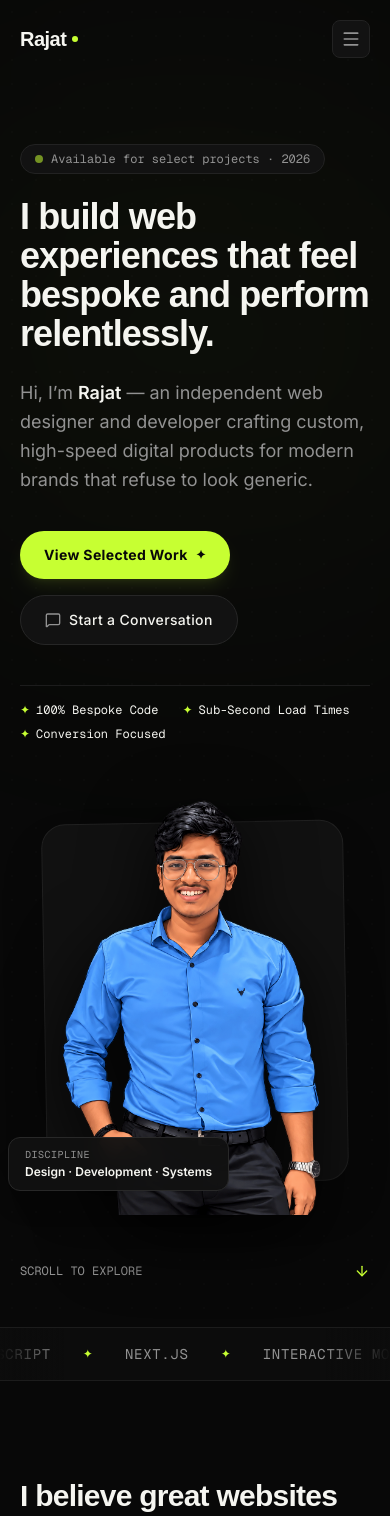
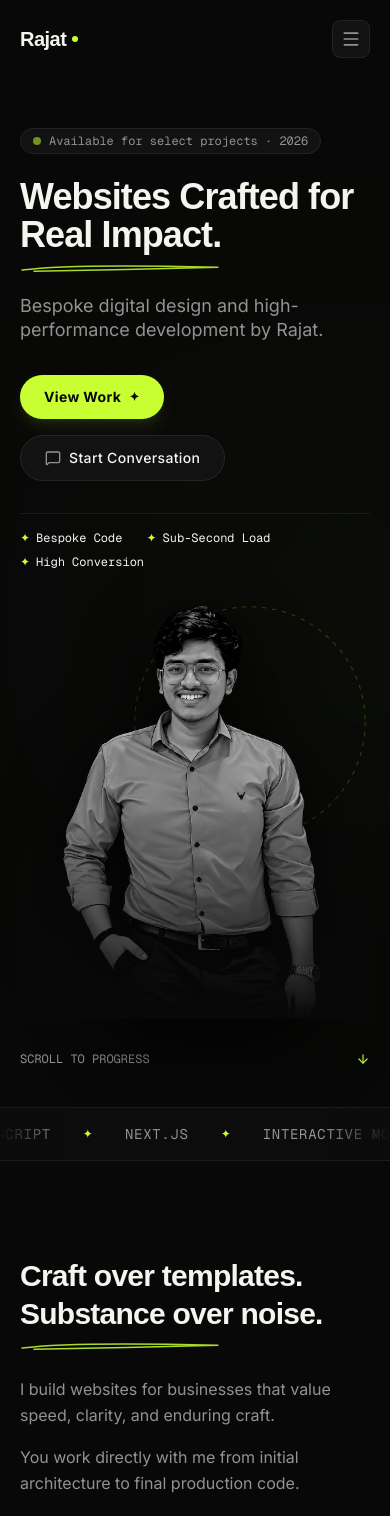
Before and after one commit to rajatadam134/Portfolio, a React (Vite) app: page / in a window 390 px wide. Shown: the top 1516 px of the page. Built offline with nearby package versions, Linux system fonts and the light colour scheme; a web font is replaced by a local one.

Commit message:
feat: redesign hero with bleeding cutout, stacked capabilities list, and organic sketch motifs

```diff
--- a/src/components/About.tsx
+++ b/src/components/About.tsx
@@ -1,5 +1,6 @@
 import React from 'react';
-import { CheckCircle2 } from 'lucide-react';
+import { Check } from 'lucide-react';
+import { SketchStroke } from './SketchMotif';
 
 export const About: React.FC = () => {
   return (
@@ -8,25 +9,27 @@ export const About: React.FC = () => {
 
         <div className="grid grid-cols-1 lg:grid-cols-12 gap-12 lg:gap-16 items-center">
 
-          {/* Visual Column with Offset Card & Half-body Portrait */}
+          {/* Integrated Half-Body Portrait */}
           <div className="lg:col-span-5 order-2 lg:order-1 relative">
-            <div className="relative mx-auto max-w-[380px] sm:max-w-[420px]">
+            <div className="relative mx-auto max-w-[360px] sm:max-w-[400px]">
 
-              {/* Backing geometry box with slight accent border */}
-              <div className="w-full h-[460px] sm:h-[500px] bg-[#111111] rounded-3xl border border-[#222222] shadow-2xl relative overflow-hidden">
-                <div className="absolute top-0 right-0 w-36 h-36 bg-[#C7FF32]/[0.04] blur-3xl rounded-full pointer-events-none" />
-                <div className="absolute bottom-6 left-6 right-6 p-4 rounded-2xl bg-[#161616]/90 backdrop-blur-md border border-[#262626] z-20">
-                  <p className="text-xs font-mono text-[#929292] uppercase tracking-wider">Engineering Principle</p>
-                  <p className="text-sm font-semibold text-[#F5F5F0] mt-0.5">High-speed code + intentional visual taste</p>
+              {/* Backing geometry with sketch border accent */}
+              <div className="w-full h-[440px] sm:h-[480px] bg-[#111111] rounded-3xl border border-[#202020] shadow-2xl relative overflow-hidden">
+                <div className="absolute top-0 right-0 w-40 h-40 bg-[#C7FF32]/[0.03] blur-2xl rounded-full pointer-events-none" />
+                <div className="absolute inset-x-0 bottom-0 h-32 bg-gradient-to-t from-[#111111] to-transparent z-20 pointer-events-none" />
+
+                <div className="absolute bottom-6 left-6 right-6 p-4 rounded-2xl bg-[#161616]/90 backdrop-blur-md border border-[#242424] z-30">
+                  <p className="text-[11px] font-mono text-[#C7FF32] uppercase tracking-wider">Working Model</p>
+                  <p className="text-sm font-semibold text-[#F5F5F0] mt-0.5">Direct partnership, zero middlemen</p>
                 </div>
               </div>
 
-              {/* Half-body cutout overlapping top & side bounds */}
-              <div className="absolute -top-12 -right-4 sm:-right-6 w-[105%] z-10 pointer-events-none">
+              {/* Half-body cutout overlapping edges with subtle tone blend */}
+              <div className="absolute -top-10 -right-4 sm:-right-8 w-[110%] z-10 pointer-events-none">
                 <img
                   src="/images/Rajat_Half_image.png"
-                  alt="Rajat working and designing"
-                  className="w-full h-auto object-contain max-h-[520px] drop-shadow-[0_25px_35px_rgba(0,0,0,0.9)] filter contrast-105"
+                  alt="Rajat"
+                  className="w-full h-auto object-contain max-h-[510px] filter grayscale contrast-115 brightness-95 drop-shadow-[0_25px_35px_rgba(0,0,0,0.95)]"
                   loading="lazy"
                 />
               </div>
@@ -34,37 +37,40 @@ export const About: React.FC = () => {
             </div>
           </div>
 
-          {/* Text Column */}
+          {/* Text Column - Tightened Copy */}
           <div className="lg:col-span-7 order-1 lg:order-2 flex flex-col items-start">
-            <h2 className="text-3xl sm:text-5xl font-bold text-[#F5F5F0] leading-tight mb-6">
-              I believe great websites are built on honest collaboration, not agency layers.
-            </h2>
 
+            <div className="mb-6">
+              <h2 className="text-3xl sm:text-5xl font-bold text-[#F5F5F0] leading-tight">
+                Craft over templates. Substance over noise.
+              </h2>
+              <div className="mt-2">
+                <SketchStroke color="#C7FF32" className="max-w-[140px]" />
+              </div>
+            </div>
+
+            {/* 3 Short sentences max */}
             <div className="space-y-4 text-base sm:text-lg text-[#929292] leading-relaxed max-w-2xl mb-8">
               <p>
-                Most websites fail because they trade substance for bloated templates or generic animations that look cool in a pitch deck but crumble on a real user’s phone.
+                I build websites for businesses that value speed, clarity, and enduring craft.
               </p>
               <p>
-                When you work with me, you work directly with the person writing the code, setting the typography, and profiling the network waterfall. I obsess over the small details that make a site feel swift, durable, and genuinely aligned with your commercial reality.
+                You work directly with me from initial architecture to final production code.
+              </p>
+              <p>
+                No account managers, no bloated handoffs, and zero template shortcuts.
               </p>
             </div>
 
-            {/* Direct working values */}
+            {/* Two clean proof rows */}
             <div className="grid grid-cols-1 sm:grid-cols-2 gap-4 w-full max-w-2xl pt-6 border-t border-[#1C1C1C]">
-              <div className="flex items-start gap-3 p-4 rounded-xl bg-[#111111] border border-[#1E1E1E]">
-                <CheckCircle2 className="w-5 h-5 text-[#C7FF32] shrink-0 mt-0.5" />
-                <div>
-                  <h3 className="text-sm font-semibold text-[#F5F5F0]">Direct Partnership</h3>
-                  <p className="text-xs text-[#929292] mt-0.5">Zero middlemen or account reps. You talk directly with the engineer.</p>
-                </div>
+              <div className="flex items-center gap-3 p-3.5 rounded-xl bg-[#111111] border border-[#1E1E1E]">
+                <Check className="w-4 h-4 text-[#C7FF32] shrink-0" />
+                <span className="text-sm text-[#F5F5F0] font-medium">100% Bespoke Architecture</span>
               </div>
-
-              <div className="flex items-start gap-3 p-4 rounded-xl bg-[#111111] border border-[#1E1E1E]">
-                <CheckCircle2 className="w-5 h-5 text-[#C7FF32] shrink-0 mt-0.5" />
-                <div>
-                  <h3 className="text-sm font-semibold text-[#F5F5F0]">Production Craft</h3>
-                  <p className="text-xs text-[#929292] mt-0.5">Clean architecture designed to stay fast and maintainable for years.</p>
-                </div>
+              <div className="flex items-center gap-3 p-3.5 rounded-xl bg-[#111111] border border-[#1E1E1E]">
+                <Check className="w-4 h-4 text-[#C7FF32] shrink-0" />
+                <span className="text-sm text-[#F5F5F0] font-medium">Direct Senior Execution</span>
               </div>
             </div>
 
--- a/src/components/Hero.tsx
+++ b/src/components/Hero.tsx
@@ -1,103 +1,135 @@
-import React from 'react';
+import React, { useRef } from 'react';
+import { motion, useScroll, useTransform } from 'framer-motion';
 import { ArrowDown, MessageSquare } from 'lucide-react';
+import { SketchStroke } from './SketchMotif';
 
 export const Hero: React.FC = () => {
+  const containerRef = useRef<HTMLElement>(null);
+  const { scrollYProgress } = useScroll({
+    target: containerRef,
+    offset: ['start start', 'end start'],
+  });
+
+  // Parallax: image moves slower than scroll
+  const imageY = useTransform(scrollYProgress, [0, 1], [0, 120]);
+  const textY = useTransform(scrollYProgress, [0, 1], [0, 50]);
+
   return (
     <section
+      ref={containerRef}
       id="hero"
-      className="relative min-h-screen flex flex-col justify-between pt-28 pb-12 overflow-hidden bg-[#080808]"
+      className="relative min-h-[92vh] lg:min-h-screen flex flex-col justify-between pt-28 pb-10 overflow-hidden bg-[#080808]"
     >
-      {/* Subtle radial ambient lighting */}
-      <div className="absolute top-1/4 left-1/2 -translate-x-1/2 -translate-y-1/2 w-[600px] sm:w-[900px] h-[500px] bg-[#C7FF32]/[0.035] blur-[140px] pointer-events-none rounded-full" />
-      <div className="absolute inset-0 bg-noise opacity-40 pointer-events-none" />
+      {/* Ambient background glow */}
+      <div className="absolute top-1/3 left-1/4 w-[500px] h-[500px] bg-[#C7FF32]/[0.03] blur-[150px] pointer-events-none rounded-full" />
+      <div className="absolute inset-0 bg-noise opacity-30 pointer-events-none" />
 
-      {/* Main Hero Container */}
+      {/* Main hero grid */}
       <div className="max-w-7xl mx-auto px-5 sm:px-8 w-full flex-1 flex items-center relative z-10">
-        <div className="grid grid-cols-1 lg:grid-cols-12 gap-12 lg:gap-8 items-center w-full py-8">
+        <div className="grid grid-cols-1 lg:grid-cols-12 gap-8 items-center w-full min-h-[600px] py-4">
 
-          {/* Headline Column */}
-          <div className="lg:col-span-7 flex flex-col items-start text-left z-20">
+          {/* Typography column - overlaps image */}
+          <motion.div
+            style={{ y: textY }}
+            className="lg:col-span-8 z-20 flex flex-col items-start text-left"
+          >
             {/* Status indicator */}
-            <div className="inline-flex items-center gap-2 px-3.5 py-1.5 rounded-full bg-[#121212] border border-[#222222] text-xs font-mono text-[#929292] mb-6">
+            <div className="inline-flex items-center gap-2 px-3 py-1 rounded-full bg-[#121212] border border-[#222222] text-xs font-mono text-[#929292] mb-6">
               <span className="w-2 h-2 rounded-full bg-[#C7FF32] animate-pulse" />
               <span>Available for select projects · 2026</span>
             </div>
 
-            {/* Headline */}
-            <h1 className="text-4xl sm:text-6xl xl:text-7xl font-bold tracking-tight text-[#F5F5F0] leading-[1.08] mb-6">
-              I build web experiences that feel bespoke and perform relentlessly.
-            </h1>
+            {/* Headline - max 6 words */}
+            <div className="relative mb-5">
+              <h1 className="text-4xl sm:text-6xl xl:text-7xl font-bold tracking-tight text-[#F5F5F0] leading-[1.05]">
+                Websites Crafted for Real Impact.
+              </h1>
+              <div className="mt-2">
+                <SketchStroke color="#C7FF32" className="max-w-[180px] sm:max-w-[240px]" />
+              </div>
+            </div>
 
-            {/* Supporting Line */}
-            <p className="text-lg sm:text-xl text-[#929292] font-normal leading-relaxed max-w-2xl mb-9">
-              Hi, I’m <strong className="text-[#F5F5F0] font-semibold">Rajat</strong> — an independent web designer and developer crafting custom, high-speed digital products for modern brands that refuse to look generic.
+            {/* Supporting line - max 10 words */}
+            <p className="text-lg sm:text-xl text-[#929292] font-normal leading-snug max-w-xl mb-8">
+              Bespoke digital design and high-performance development by Rajat.
             </p>
 
             {/* CTAs */}
-            <div className="flex flex-wrap items-center gap-4 mb-10">
+            <div className="flex flex-wrap items-center gap-4 mb-8">
               <a
                 href="#work"
-                className="inline-flex items-center gap-2 px-6 py-3.5 rounded-full bg-[#C7FF32] text-[#080808] font-bold text-sm tracking-wide hover:bg-[#8FBF00] transition-colors shadow-lg shadow-[#C7FF32]/10"
+                className="inline-flex items-center gap-2 px-6 py-3 rounded-full bg-[#C7FF32] text-[#080808] font-bold text-sm tracking-wide hover:bg-[#8FBF00] transition-colors shadow-lg shadow-[#C7FF32]/10"
               >
-                <span>View Selected Work</span>
+                <span>View Work</span>
                 <span className="text-xs">✦</span>
               </a>
               <a
                 href="#contact"
-                className="inline-flex items-center gap-2 px-6 py-3.5 rounded-full bg-[#121212] text-[#F5F5F0] hover:bg-[#1A1A1A] border border-[#262626] font-medium text-sm tracking-wide transition-colors"
+                className="inline-flex items-center gap-2 px-6 py-3 rounded-full bg-[#121212] text-[#F5F5F0] hover:bg-[#1A1A1A] border border-[#262626] font-medium text-sm tracking-wide transition-colors"
               >
                 <MessageSquare className="w-4 h-4 text-[#929292]" />
-                <span>Start a Conversation</span>
+                <span>Start Conversation</span>
               </a>
             </div>
 
-            {/* Trust markers */}
-            <div className="flex flex-wrap items-center gap-y-2 gap-x-6 text-xs font-mono text-[#929292] pt-4 border-t border-[#1C1C1C]">
+            {/* Concise trust markers */}
+            <div className="flex flex-wrap items-center gap-x-6 gap-y-2 text-xs font-mono text-[#929292] pt-4 border-t border-[#1C1C1C]">
               <span className="flex items-center gap-1.5 text-[#F5F5F0]">
-                <span className="text-[#C7FF32]">✦</span> 100% Bespoke Code
+                <span className="text-[#C7FF32]">✦</span> Bespoke Code
               </span>
               <span className="flex items-center gap-1.5 text-[#F5F5F0]">
-                <span className="text-[#C7FF32]">✦</span> Sub-Second Load Times
+                <span className="text-[#C7FF32]">✦</span> Sub-Second Load
               </span>
               <span className="flex items-center gap-1.5 text-[#F5F5F0]">
-                <span className="text-[#C7FF32]">✦</span> Conversion Focused
+                <span className="text-[#C7FF32]">✦</span> High Conversion
               </span>
             </div>
-          </div>
+          </motion.div>
 
-          {/* Art-Directed Portrait Cutout */}
-          <div className="lg:col-span-5 relative flex justify-center lg:justify-end">
-            <div className="relative w-full max-w-[420px] sm:max-w-[460px]">
+          {/* Integrated Bleeding Portrait with Parallax and Duotone Fade */}
+          <motion.div
+            style={{ y: imageY }}
+            className="lg:col-span-4 relative z-10 flex justify-center lg:justify-end lg:-mr-12 xl:-mr-20 pointer-events-none"
+          >
+            <div className="relative w-full max-w-[420px] sm:max-w-[480px] lg:max-w-none lg:w-[130%]">
 
-              {/* Backing structural card creating offset depth */}
-              <div className="absolute inset-x-6 inset-y-8 bg-[#111111] rounded-3xl border border-[#202020] shadow-2xl -rotate-1 pointer-events-none" />
+              {/* Duotone backdrop fade into canvas */}
+              <div className="absolute inset-0 bg-gradient-to-t from-[#080808] via-transparent to-transparent z-10 pointer-events-none h-full" />
+              <div className="absolute inset-y-0 left-0 w-24 bg-gradient-to-r from-[#080808] to-transparent z-10 pointer-events-none hidden lg:block" />
 
-              {/* Portrait cutout image breaking the frame */}
-              <div className="relative z-10 flex justify-center pt-2">
-                <img
-                  src="/images/Rajat_Front_facing_4.png"
-                  alt="Rajat - Web Designer and Developer"
-                  className="w-full h-auto object-contain max-h-[580px] drop-shadow-[0_20px_35px_rgba(0,0,0,0.85)] filter contrast-105"
-                  loading="eager"
+              {/* Hand-drawn organic sketch halo behind shoulder */}
+              <svg
+                viewBox="0 0 400 400"
+                className="absolute -top-6 -right-6 w-72 h-72 text-[#C7FF32]/20 -z-10 select-none pointer-events-none"
+                fill="none"
+              >
+                <circle
+                  cx="200"
+                  cy="200"
+                  r="160"
+                  stroke="currentColor"
+                  strokeWidth="1.5"
+                  strokeDasharray="6 8"
                 />
-              </div>
+              </svg>
 
-              {/* Floating aesthetic stamp */}
-              <div className="absolute bottom-6 -left-3 sm:-left-6 z-20 px-4 py-2.5 rounded-xl bg-[#111111]/95 backdrop-blur-md border border-[#282828] text-xs shadow-xl">
-                <p className="text-[10px] font-mono text-[#929292] uppercase tracking-wider">Discipline</p>
-                <p className="text-xs font-semibold text-[#F5F5F0] mt-0.5">Design · Development · Systems</p>
-              </div>
-
+              {/* Portrait image: desaturated/duotoned to blend seamlessly into dark background */}
+              <img
+                src="/images/Rajat_Front_facing_4.png"
+                alt="Rajat"
+                className="w-full h-auto object-contain max-h-[580px] lg:max-h-[720px] filter grayscale contrast-125 brightness-90 drop-shadow-[0_25px_40px_rgba(0,0,0,0.9)] opacity-95 transition-all duration-700"
+                loading="eager"
+              />
             </div>
-          </div>
+          </motion.div>
 
         </div>
       </div>
 
-      {/* Bottom hint scroll */}
+      {/* Bottom hint */}
       <div className="max-w-7xl mx-auto px-5 sm:px-8 w-full flex items-center justify-between text-xs font-mono text-[#929292] pt-4">
-        <span>SCROLL TO EXPLORE</span>
-        <ArrowDown className="w-4 h-4 text-[#C7FF32] transition-transform hover:translate-y-0.5" />
+        <span>SCROLL TO PROGRESS</span>
+        <ArrowDown className="w-3.5 h-3.5 text-[#C7FF32]" />
       </div>
     </section>
   );
--- /dev/null
+++ b/src/components/SketchMotif.tsx
@@ -0,0 +1,52 @@
+import React from 'react';
+
+interface SketchStrokeProps {
+  className?: string;
+  color?: string;
+}
+
+export const SketchStroke: React.FC<SketchStrokeProps> = ({
+  className = '',
+  color = '#C7FF32',
+}) => {
+  return (
+    <svg
+      viewBox="0 0 240 12"
+      fill="none"
+      xmlns="http://www.w3.org/2000/svg"
+      className={`w-full max-w-[200px] h-3 overflow-visible select-none pointer-events-none ${className}`}
+      aria-hidden="true"
+    >
+      <path
+        d="M2.5 8.5C38.2 3.8 118.6 2.1 237.5 5.2C178.4 6.9 76.1 8.8 16.8 9.8"
+        stroke={color}
+        strokeWidth="1.8"
+        strokeLinecap="round"
+        strokeLinejoin="round"
+        opacity="0.85"
+      />
+    </svg>
+  );
+};
+
+export const SketchDivider: React.FC<{ className?: string }> = ({ className = '' }) => {
+  return (
+    <div className={`w-full flex items-center justify-center py-6 overflow-hidden ${className}`}>
+      <svg
+        viewBox="0 0 800 16"
+        fill="none"
+        xmlns="http://www.w3.org/2000/svg"
+        className="w-full max-w-2xl h-4 text-[#C7FF32]/25 overflow-visible"
+        aria-hidden="true"
+      >
+        <path
+          d="M1 8.5C120.5 4.5 380.2 12.5 799 7.5"
+          stroke="currentColor"
+          strokeWidth="1.2"
+          strokeDasharray="4 6"
+          strokeLinecap="round"
+        />
+      </svg>
+    </div>
+  );
+};
```
Also changed, not shown: src/components/Capabilities.tsx (+73 -34 lines), src/components/ClientWork.tsx (+9 -7 lines), src/components/Contact.tsx (+37 -26 lines), src/components/Process.tsx (+22 -10 lines), src/components/Templates.tsx (+9 -7 lines), public/images/Rajat_Front_facing_3.png (added).
